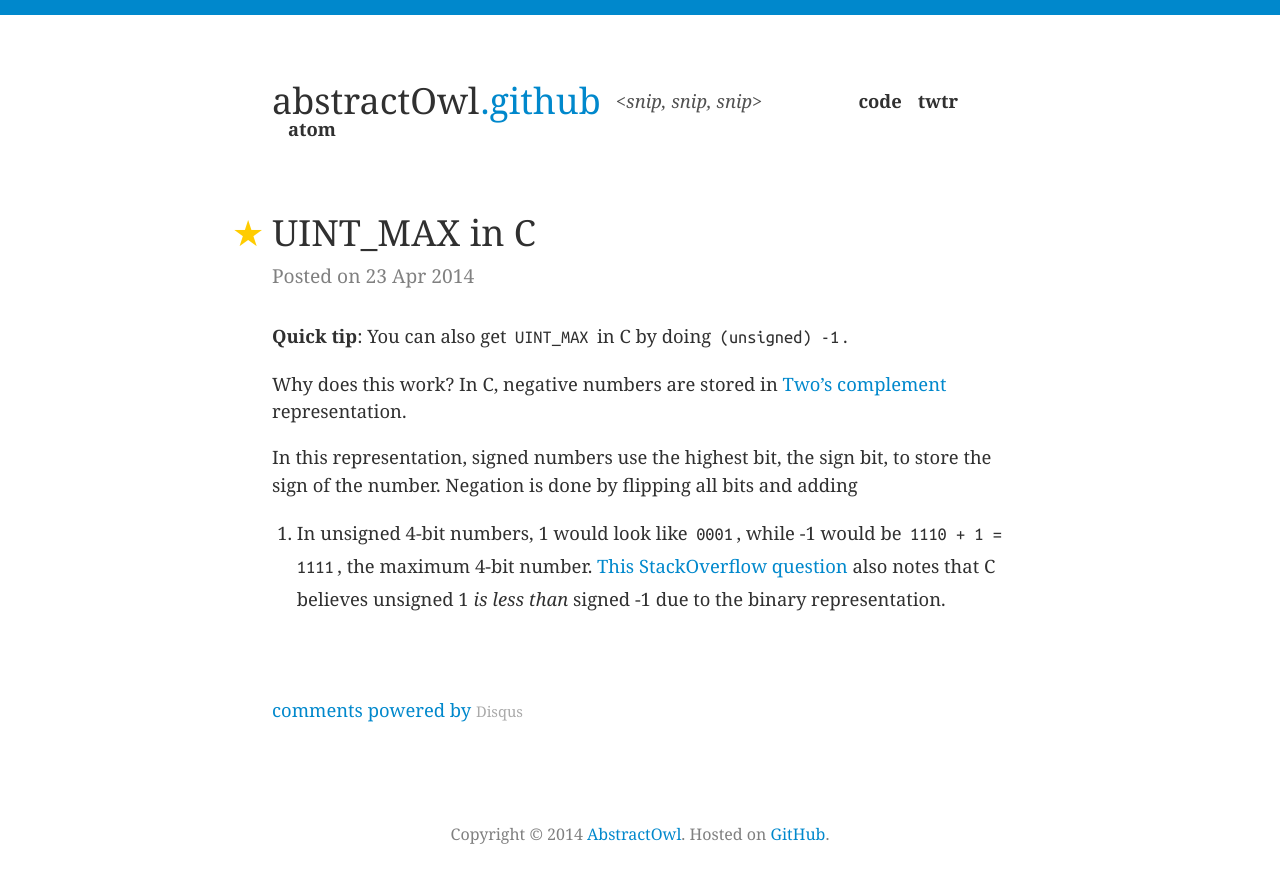
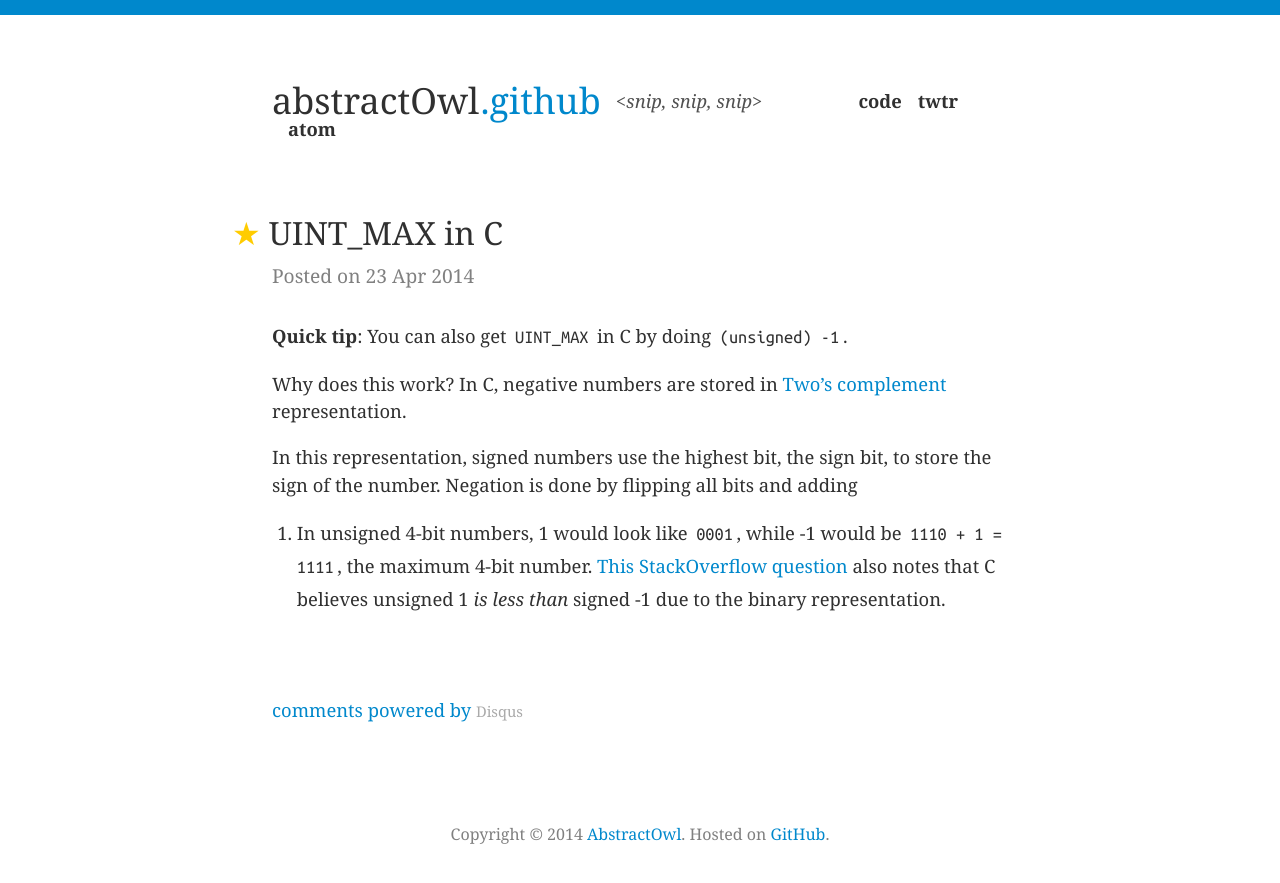
Before and after one commit to abstractOwl/abstractOwl.github.io, a Jekyll site: the page built from _posts/2014-04-23-UINT_MAX-in-c.md, in a window 1280 px wide. Shown: the top 883 px of the page. Built offline with Jekyll 4.4.1, drawn with Linux system fonts in a browser that asks for light colours; comment, search, counter and statistics services are not loaded.

Commit message:
Follow Bing SEO recommendations

```diff
--- a/_layouts/default.html
+++ b/_layouts/default.html
@@ -1,7 +1,8 @@
 <!DOCTYPE html>
-<html>
+<html lang="en">
     <head>
         <meta charset="utf-8">
+        <meta name="description" content="Tips and tricks for coding productivity.">
         <meta http-equiv="X-UA-Compatible" content="IE=edge,chrome=1">
         <title>
             {% if page.title %}{{ page.title }} | {% endif %}{{site.name}}
--- a/_layouts/post.html
+++ b/_layouts/post.html
@@ -5,7 +5,7 @@ layout: default
 <main>
 
   <article>
-    <h1><a>{{ page.title }}</a></h1>
+    <h2><a>{{ page.title }}</a></h2>
     <h3 class="date">Posted on {{ page.date | date_to_string }}</h3>
 
     {{ content }}
--- a/css/main.css
+++ b/css/main.css
@@ -165,18 +165,18 @@ footer {
 article {
   margin: 6rem 0;
 }
-article h1 a, article h1 a:visited {
+article h2 a, article h2 a:visited {
   color: #303030;
   font-size: 2.5;
   font-weight: 400;
 }
-article h1 a:before {
+article h2 a:before {
   content: '\2605';
   margin-left: -2.5rem;
   margin-right: 0.5rem;
   color: #FC0;
 }
-article h1 a:hover {
+article h2 a:hover {
   color: #08C;
   text-decoration: none;
 }
```
